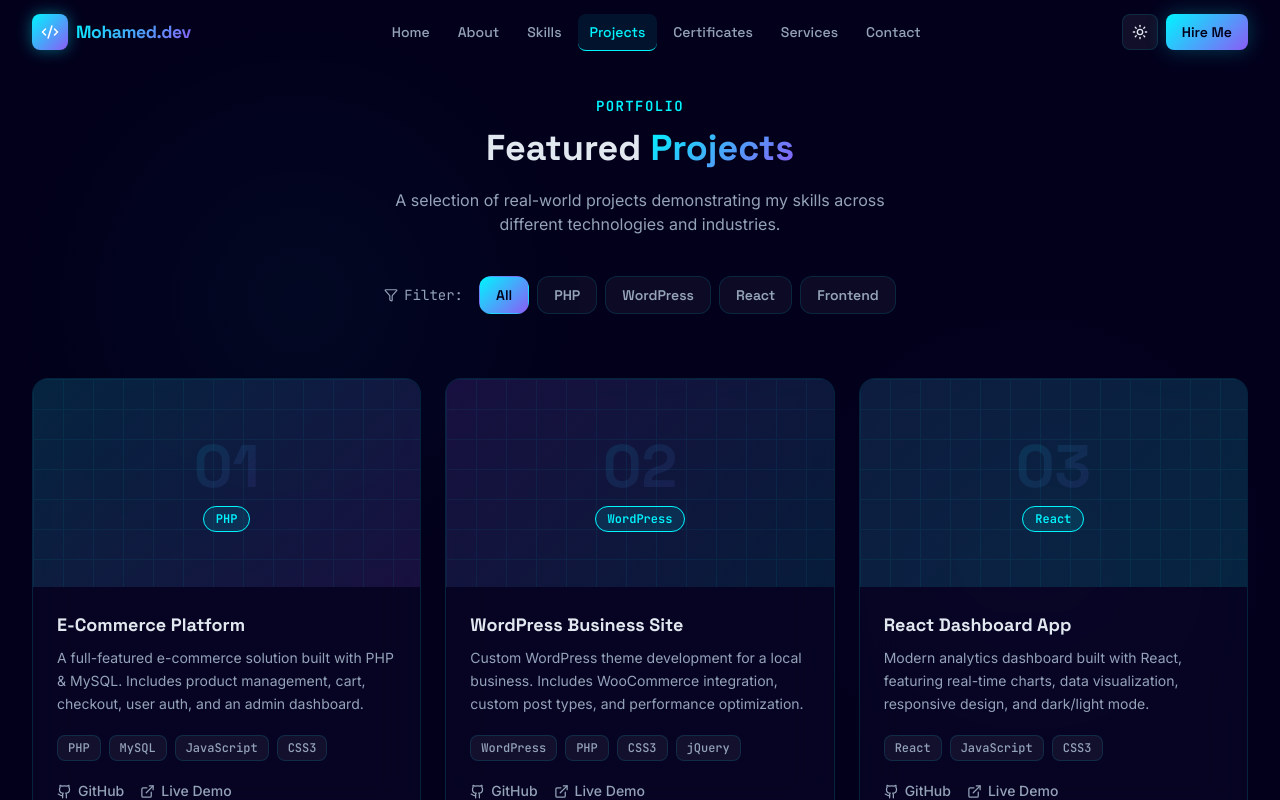
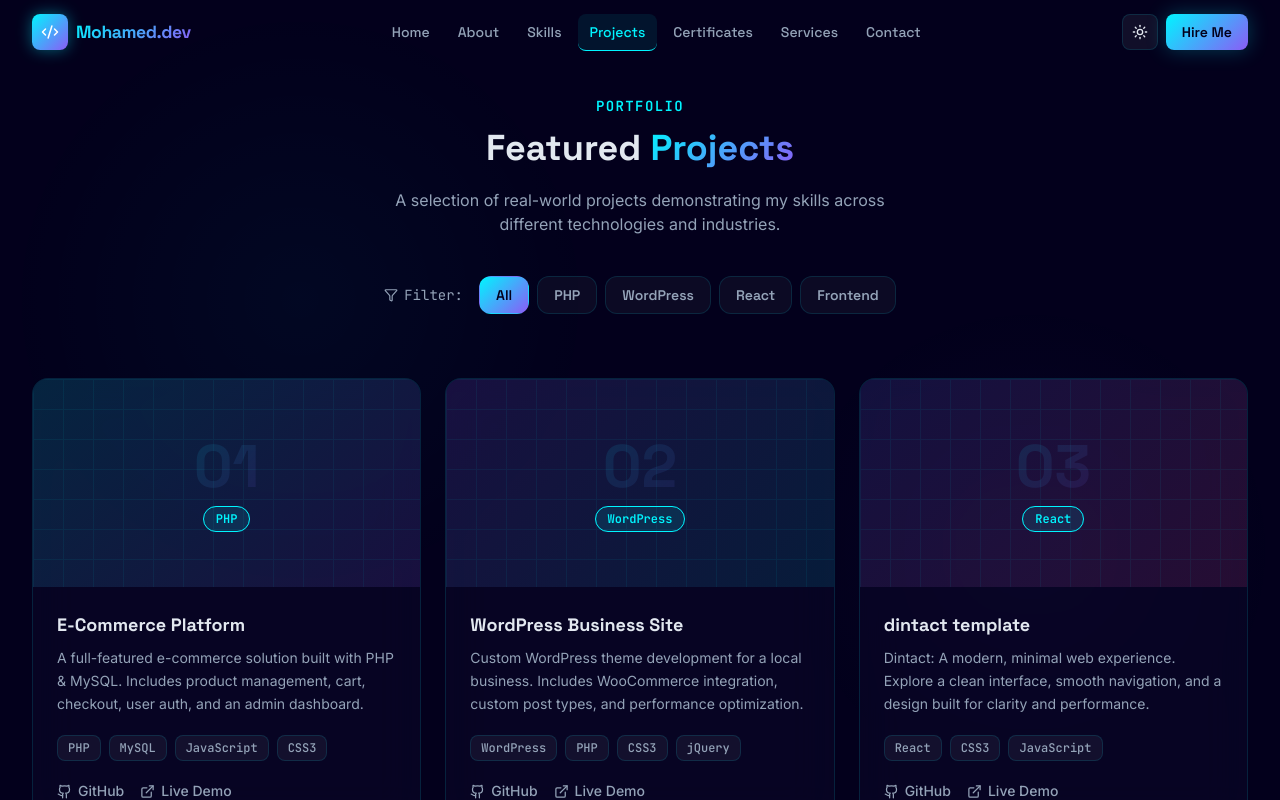
Before and after one commit to madimade/mi-portfolio, a React (Vite) app: page / in a window 1280 px wide. Both pictures are taken after a click on the button "Projects". Shown: the top 800 px of the page. Built offline with nearby package versions, Linux system fonts and the light colour scheme.

Commit message:
update project with new version

```diff
--- a/src/app/components/pages/Projects.tsx
+++ b/src/app/components/pages/Projects.tsx
@@ -29,7 +29,7 @@ const projects = [
     category: "PHP",
     gradient: "135deg, #00f5ff22, #8b5cf622",
     github: "https://madimade.github.io/e-ecomeres/",
-    demo: "https://example.com",
+    demo: "https://madimade.github.io/e-ecomeres/",
     featured: true,
   },
   {
@@ -41,19 +41,19 @@ const projects = [
     category: "WordPress",
     gradient: "135deg, #8b5cf622, #06b6d422",
     github: "https://madimade.github.io/tail-wind-/?authuser=0",
-    demo: "https://example.com",
+    demo: "https://madimade.github.io/tail-wind-/?authuser=0",
     featured: true,
   },
   {
     id: 3,
-    title: "React Dashboard App",
+    title: "dintact template",
     description:
-      "Modern analytics dashboard built with React, featuring real-time charts, data visualization, responsive design, and dark/light mode.",
-    tech: ["React", "JavaScript", "CSS3"],
+      "Dintact: A modern, minimal web experience. Explore a clean interface, smooth navigation, and a design built for clarity and performance.",
+    tech: ["React", "CSS3", "JavaScript"],
     category: "React",
-    gradient: "135deg, #38bdf822, #00f5ff22",
-    github: "https://github.com",
-    demo: "https://example.com",
+    gradient: "135deg, #6366f122, #ec489922",
+    github: "https://dintact.vercel.app/",
+    demo: "https://dintact.vercel.app/",
     featured: false,
   },
   {
@@ -65,7 +65,7 @@ const projects = [
     category: "Frontend",
     gradient: "135deg, #f59e0b22, #8b5cf622",
     github: "https://madimade.github.io/food-lover/",
-    demo: "https://example.com",
+    demo: "https://madimade.github.io/food-lover/",
     featured: false,
   },
   {
@@ -100,8 +100,32 @@ const projects = [
     tech: ["React", "CSS3", "JavaScript"],
     category: "React",
     gradient: "135deg, #00f5ff22, #a78bfa22",
-    github: "https://game-verse0.netlify.app/",
-    demo: "https://example.com",
+    github: "https://game-verse-9tmk.vercel.app/",
+    demo: "https://game-verse-9tmk.vercel.app/",
+    featured: false,
+  },
+  {
+    id: 8,
+    title: "titan gym template",
+    description:
+      "Titan Gym: Your ultimate destination for fitness. Discover workout programs, browse trainers and class details, and enjoy an interface built for gym enthusiasts.",
+    tech: ["React", "CSS3", "JavaScript"],
+    category: "React",
+    gradient: "135deg, #ff512f22, #f09b1922",
+    github: "https://titan-gym-snowy.vercel.app/",
+    demo: "https://titan-gym-snowy.vercel.app/",
+    featured: false,
+  },
+  {
+    id: 9,
+    title: "madi market template",
+    description:
+      "Madi Market: Your ultimate online shopping destination. Browse a wide range of products, enjoy a smooth shopping experience, and explore a clean interface built for effortless online shopping.",
+    tech: ["React", "CSS3", "JavaScript"],
+    category: "React",
+    gradient: "135deg, #34d39922, #3b82f622",
+    github: "https://madi-market.vercel.app/",
+    demo: "https://madi-market.vercel.app/",
     featured: false,
   },
 ];
```
